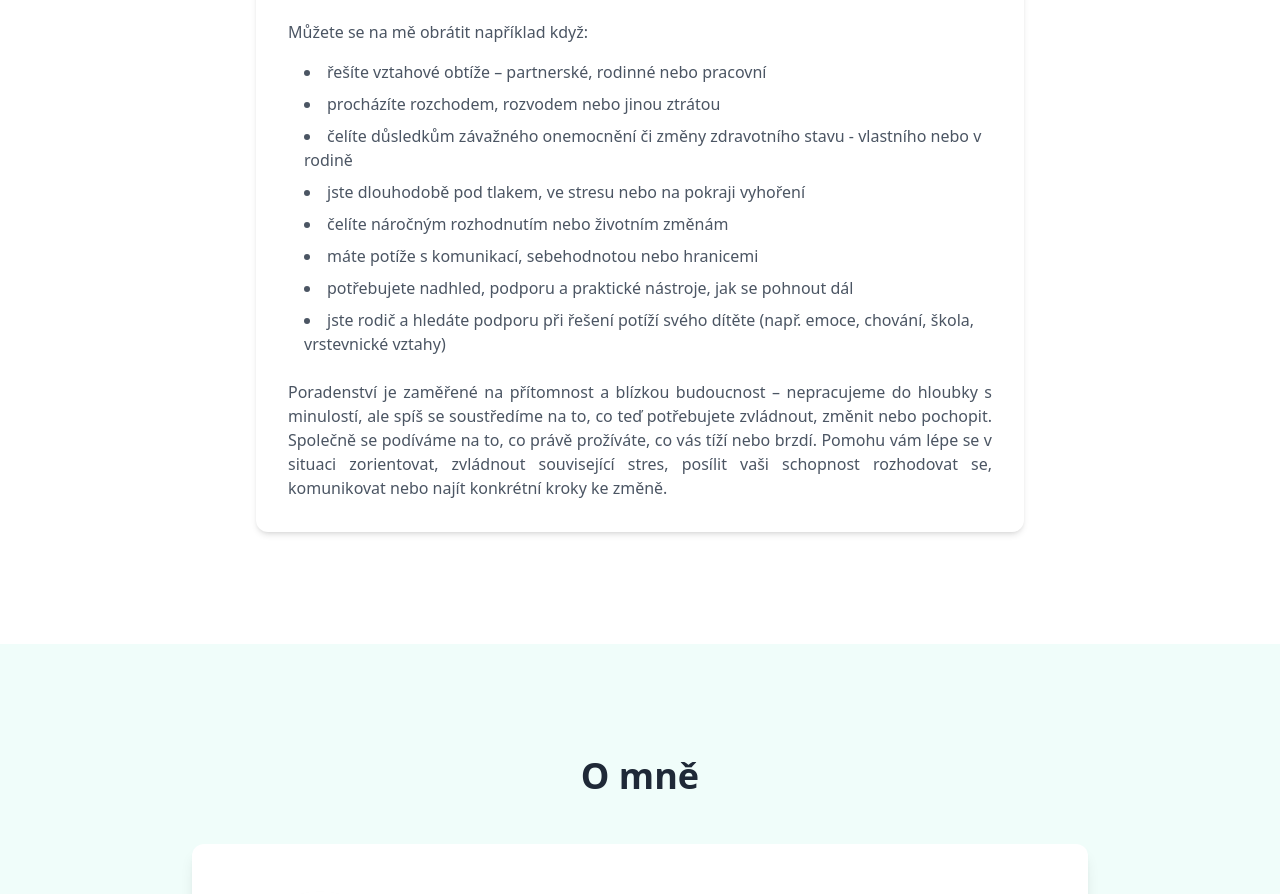
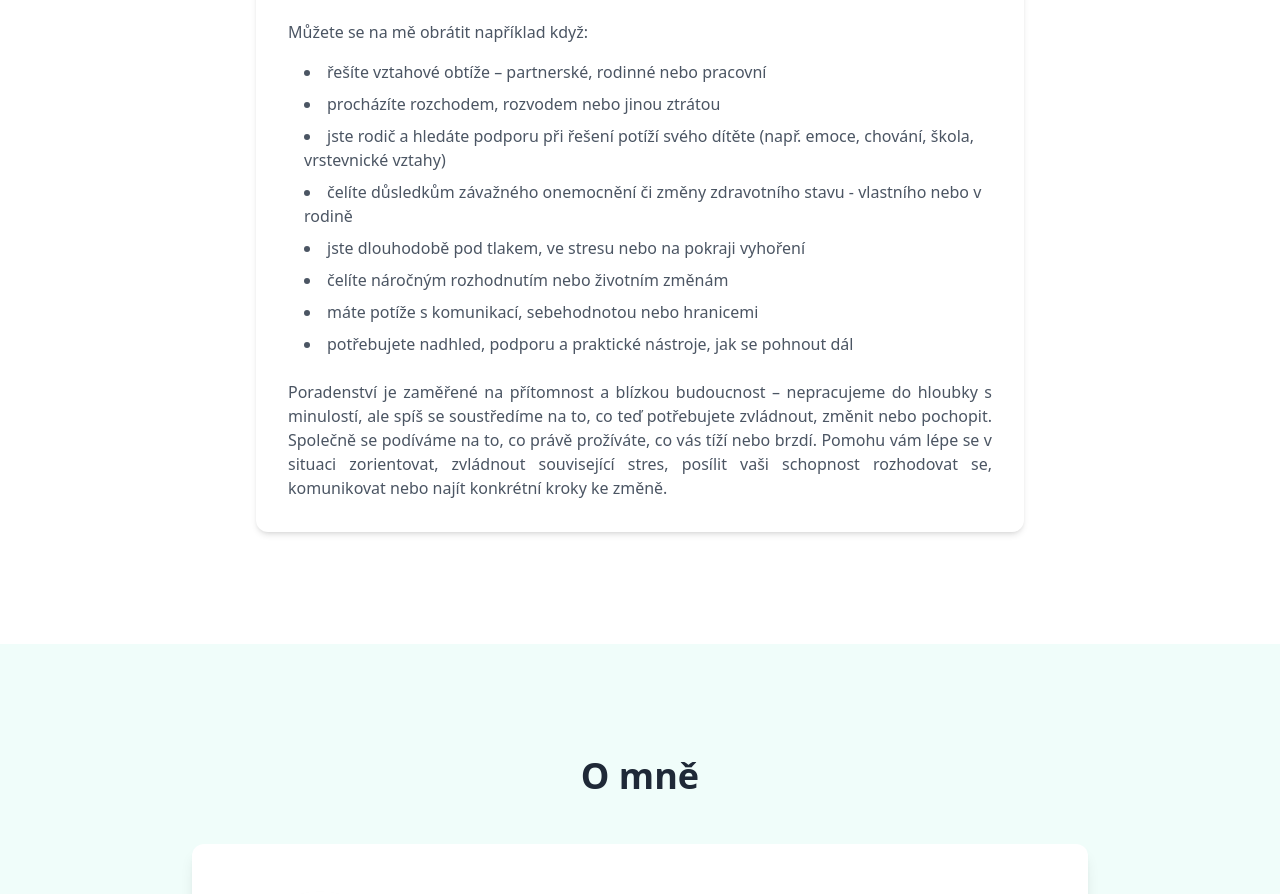
Before and after one commit to psychologiebezecna/website, a React (Vite) app: page / in a window 1280 px wide. Shown: the part 920-1814 px from the top of the page. Built offline with nearby package versions, Linux system fonts and the light colour scheme.

Commit message:
Update App.jsx

```diff
--- a/src/App.jsx
+++ b/src/App.jsx
@@ -87,12 +87,12 @@ export default function PsychologistWebsite() {
                 <ul className="list-disc list-inside space-y-2 text-gray-600 pl-4">
                   <li>řešíte vztahové obtíže – partnerské, rodinné nebo pracovní</li>
                   <li>procházíte rozchodem, rozvodem nebo jinou ztrátou</li>
+                  <li>jste rodič a hledáte podporu při řešení potíží svého dítěte (např. emoce, chování, škola, vrstevnické vztahy)</li>
                   <li>čelíte důsledkům závažného onemocnění či změny zdravotního stavu - vlastního nebo v rodině</li>
                   <li>jste dlouhodobě pod tlakem, ve stresu nebo na pokraji vyhoření</li>
                   <li>čelíte náročným rozhodnutím nebo životním změnám</li>
                   <li>máte potíže s komunikací, sebehodnotou nebo hranicemi</li>
                   <li>potřebujete nadhled, podporu a praktické nástroje, jak se pohnout dál</li>
-                  <li>jste rodič a hledáte podporu při řešení potíží svého dítěte (např. emoce, chování, škola, vrstevnické vztahy)</li>
                 </ul>
                 <p className="text-justify pt-2">
                   Poradenství je zaměřené na přítomnost a blízkou budoucnost – nepracujeme do hloubky s minulostí, ale spíš se soustředíme na to, co teď potřebujete zvládnout, změnit nebo pochopit. Společně se podíváme na to, co právě prožíváte, co vás tíží nebo brzdí. Pomohu vám lépe se v situaci zorientovat, zvládnout související stres, posílit vaši schopnost rozhodovat se, komunikovat nebo najít konkrétní kroky ke změně.
```
